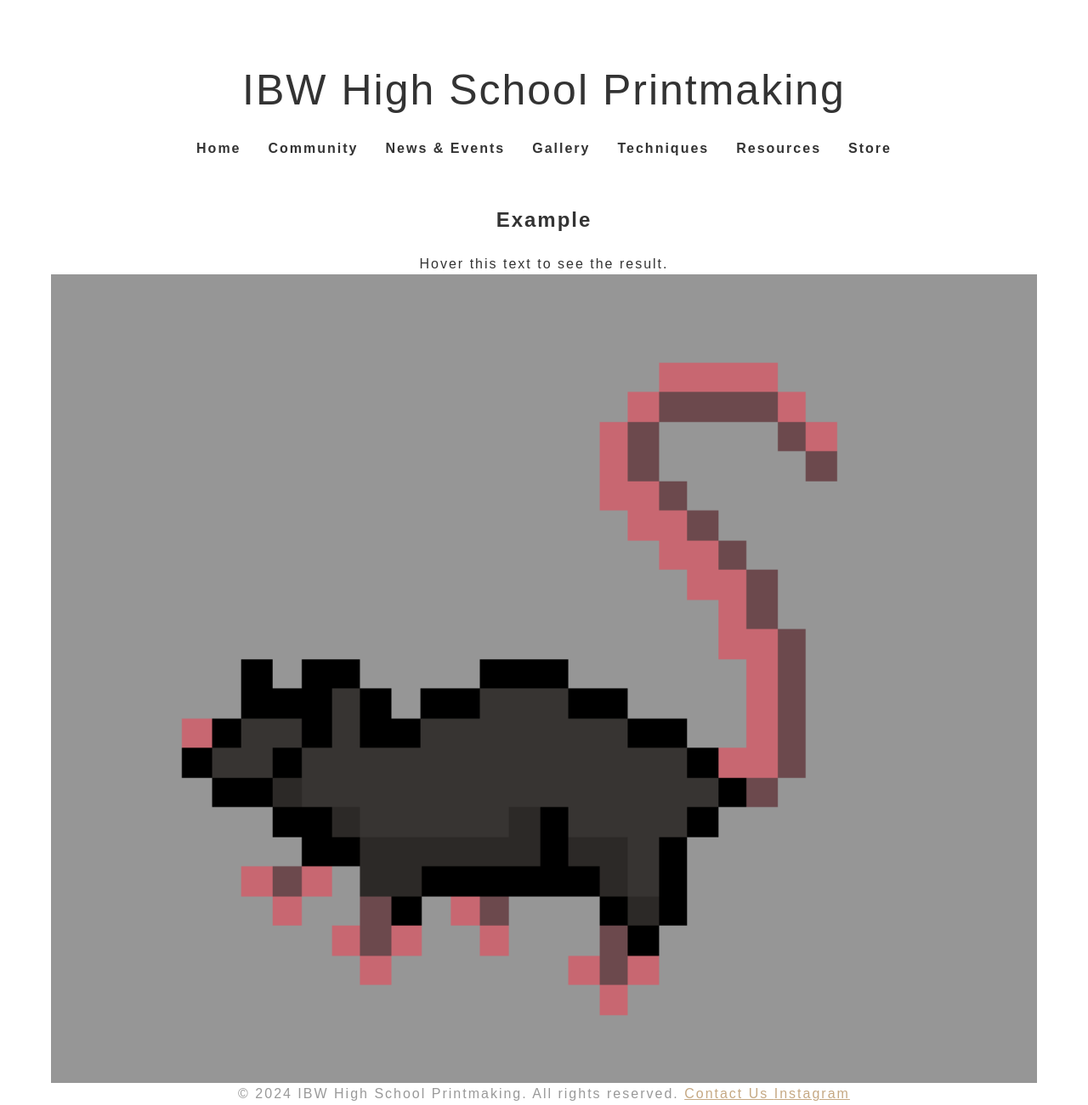
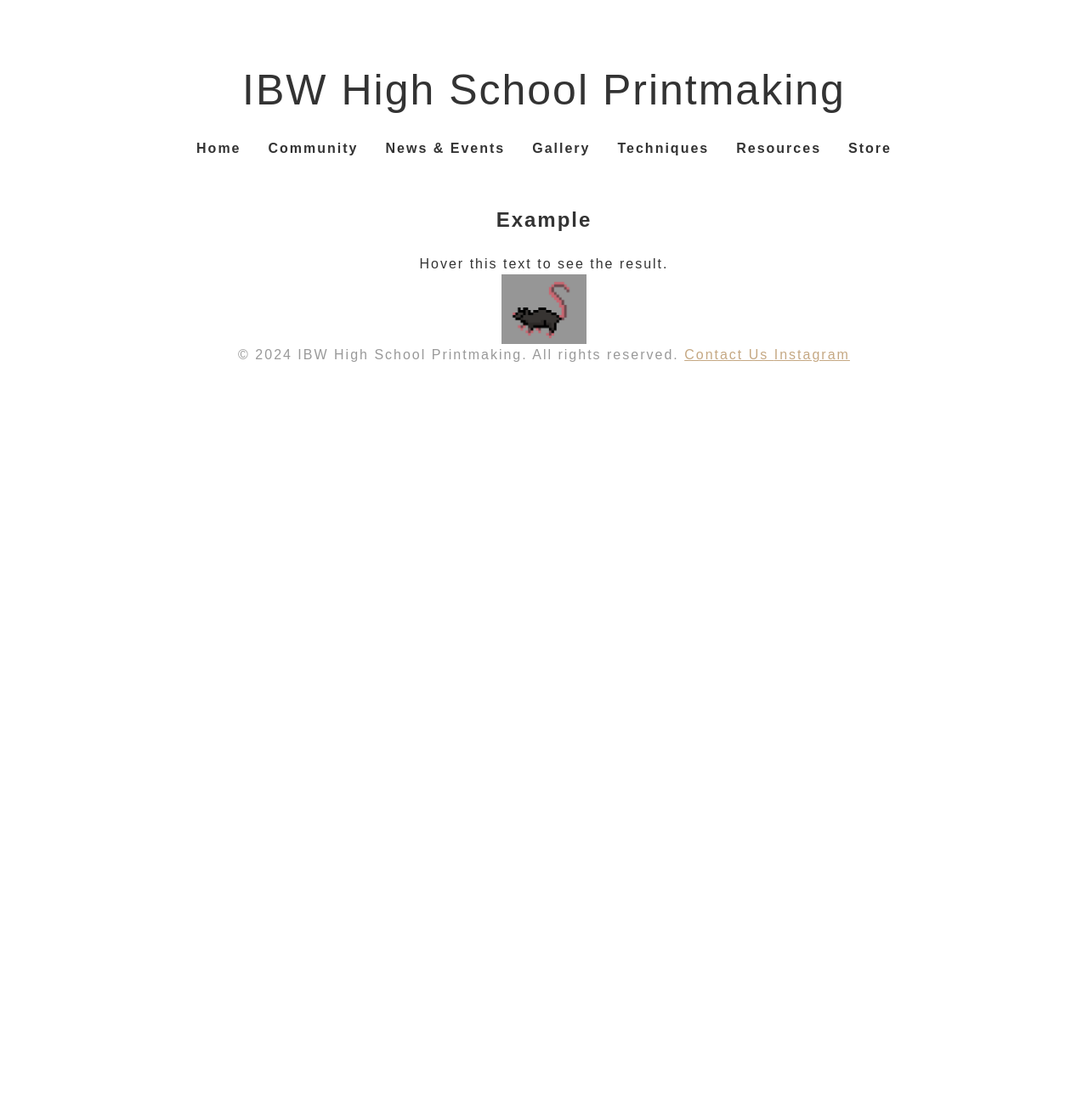
Before and after one commit to IBWPrintmaking/IBWPrintmaking.github.io, a Jekyll site: the page built from test.html, in a window 1280 px wide. Shown: the whole page at 85% size. Built offline with Jekyll 4.4.1, drawn with Linux system fonts in a browser that asks for light colours; after the commit the page ends 900 px from its top, so only the background shows below that.

Commit message:
Update test.html

```diff
--- a/test.html
+++ b/test.html
@@ -12,5 +12,5 @@ title: test
     <h2>Example</h2>
     <div title="This is a mouseover text!">Hover this text to see the result.</div>
   </div>
-    <img src="assets/other-images/Screenshot 2024-12-05 at 2.12.01 PM.png" alt="alternatetext" style="width:100%; max-height:100%;"class="center">
+    <img src="assets/other-images/Screenshot 2024-12-05 at 2.12.01 PM.png" alt="alternatetext" style="width:100px; max-height:100px;"class="center">
 </body>
```
